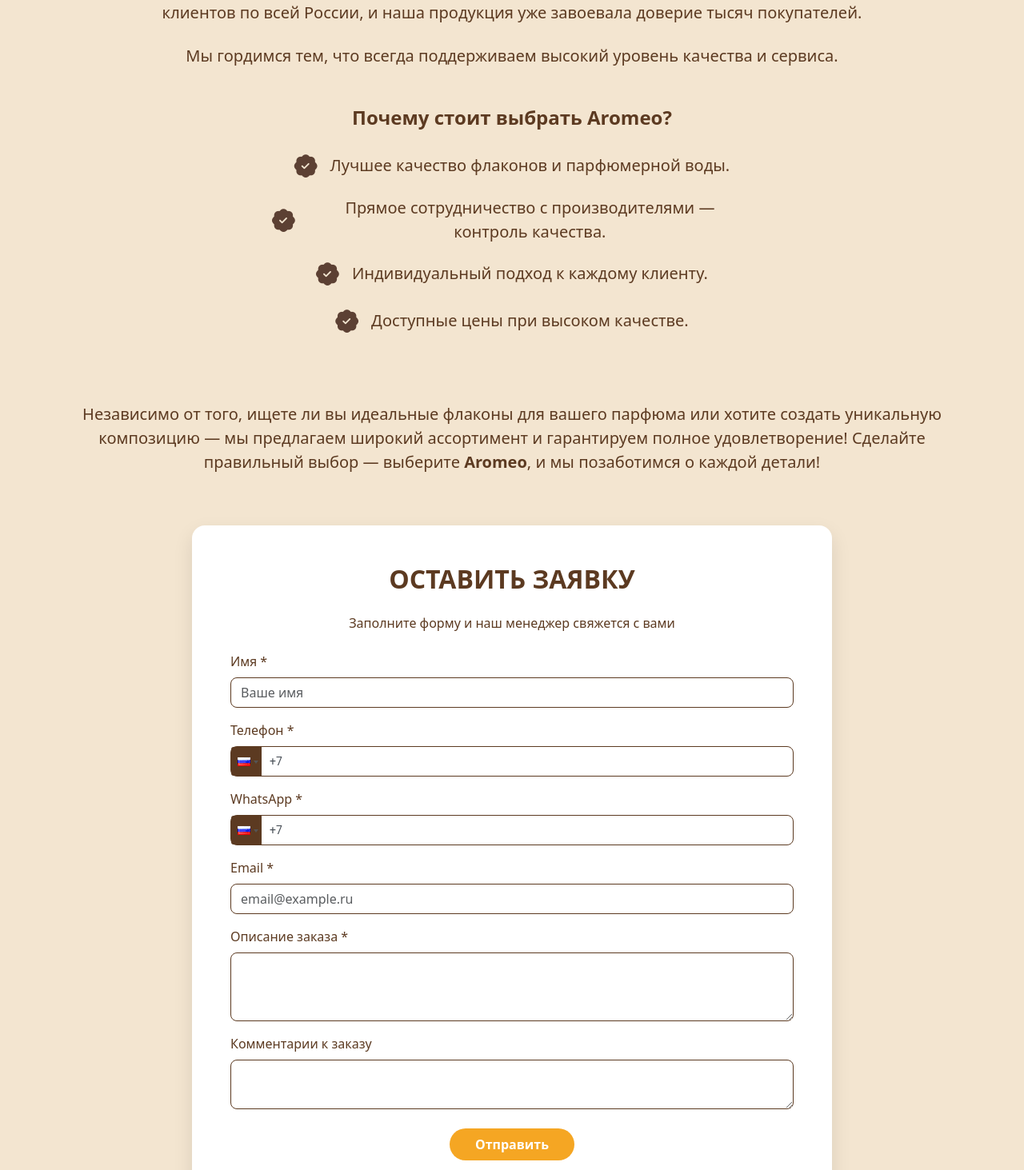
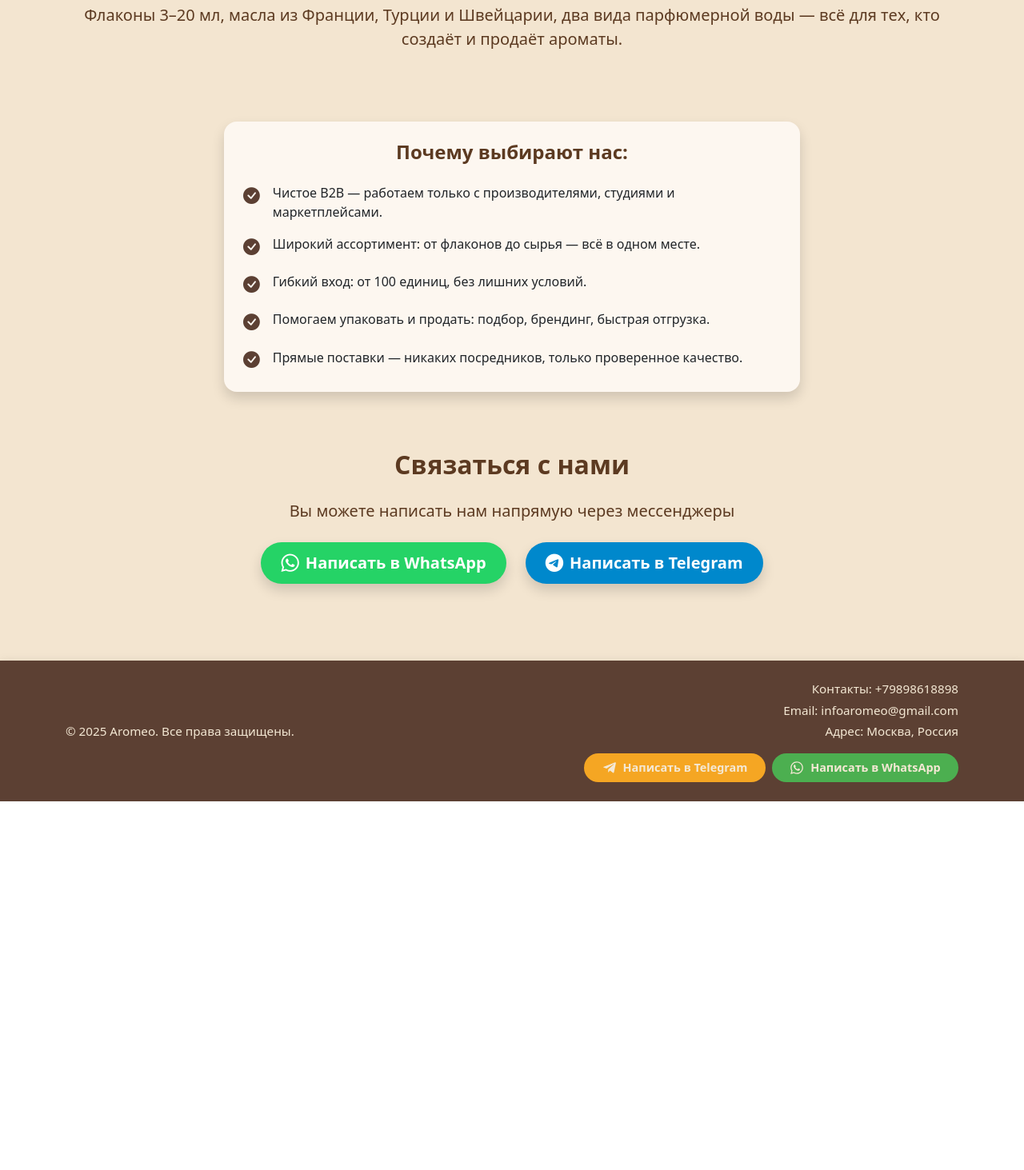
Before and after one commit to julianaandruk/AROMEO-STORE, a React (Vite) app: page / in a window 1280 px wide. Shown: the part 1007-2470 px from the top of the page at 80% size. After the commit the page ends 2009 px from the top, so only its background shows below. Built offline with nearby package versions, Linux system fonts and the light colour scheme.

Commit message:
Atnaujinti paskutiniai pakeitimai

```diff
--- a/src/components/Footer.jsx
+++ b/src/components/Footer.jsx
@@ -12,7 +12,7 @@
 
             <div className="col-md-6 text-center text-md-end">
               <p className="mb-1">Контакты: +79898618898</p>
-              <p className="mb-1">Email: info@aromeo.mail.ru</p>
+              <p className="mb-1">Email: infoaromeo@gmail.com</p>
               <p className="mb-3">Адрес: Москва, Россия</p>
 
               {/* Mygtukai į Telegram ir WhatsApp */}
--- a/src/index.css
+++ b/src/index.css
@@ -980,3 +980,31 @@
     max-height: 700px;
   }
 }
+
+.whatsapp-btn {
+  background-color: #25D366;
+  color: white;
+  font-weight: bold;
+  transition: transform 0.2s ease, box-shadow 0.2s ease;
+}
+
+.whatsapp-btn:hover {
+  background-color: #25D366 !important;
+  color: white !important;
+  transform: scale(1.05);
+  box-shadow: 0 0 15px rgba(37, 211, 102, 0.3);
+}
+
+.telegram-btn {
+  background-color: #0088cc;
+  color: white;
+  font-weight: bold;
+  transition: transform 0.2s ease, box-shadow 0.2s ease;
+}
+
+.telegram-btn:hover {
+  background-color: #0088cc !important;
+  color: white !important;
+  transform: scale(1.05);
+  box-shadow: 0 0 15px rgba(0, 136, 204, 0.3);
+}
--- a/src/pages/Home.jsx
+++ b/src/pages/Home.jsx
@@ -1,286 +1,137 @@
-import { useState, useEffect, useRef } from "react";
 import { Link } from "react-router-dom";
-import PhoneInput from "react-phone-input-2";
-import "react-phone-input-2/lib/bootstrap.css";
 import { Helmet } from "react-helmet";
 
 function Home() {
-  const [formData, setFormData] = useState({
-    name: "",
-    phone: "",
-    whatsapp: "",
-    email: "",
-    description: "",
-    comment: "",
-  });
-  const [success, setSuccess] = useState(false);
-  const [errors, setErrors] = useState({});
-
-  const successRef = useRef(null);
-
-  useEffect(() => {
-    if (success) {
-      successRef.current?.scrollIntoView({ behavior: "smooth" });
-      const timer = setTimeout(() => setSuccess(false), 5000);
-      return () => clearTimeout(timer);
-    }
-  }, [success]);
-
-  const handleChange = (e) => {
-    setFormData({ ...formData, [e.target.name]: e.target.value });
-  };
-
-  const validateForm = () => {
-    const newErrors = {};
-
-    if (!formData.name.trim()) {
-      newErrors.name = "Введите имя";
-    }
-    if (!formData.phone.trim()) {
-      newErrors.phone = "Введите номер телефона";
-    }
-    if (!formData.whatsapp.trim()) {
-      newErrors.whatsapp = "Введите номер WhatsApp";
-    }
-    if (!formData.email.trim()) {
-      newErrors.email = "Введите Email";
-    } else if (!/\S+@\S+\.\S+/.test(formData.email)) {
-      newErrors.email = "Введите корректный Email";
-    }
-    if (!formData.description.trim()) {
-      newErrors.description = "Введите описание заказа";
-    }
-
-    return newErrors;
-  };
-
-  const handleSubmit = async (e) => {
-    e.preventDefault();
-    const validationErrors = validateForm();
-    if (Object.keys(validationErrors).length > 0) {
-      setErrors(validationErrors);
-      return;
-    }
-    setErrors({});
-
-    try {
-      const response = await fetch("https://aromeo-backend.onrender.com/api/send-form", {
-        method: "POST",
-        headers: { "Content-Type": "application/json" },
-        body: JSON.stringify(formData),
-      });
-
-      const data = await response.json();
-      if (data.success) {
-        setSuccess(true);
-        setFormData({
-          name: "",
-          phone: "",
-          whatsapp: "",
-          email: "",
-          description: "",
-          comment: "",
-        });
-      } else {
-        alert("Ошибка при отправке формы");
-      }
-    } catch (err) {
-      console.error("Ошибка при отправке формы:", err);
-      alert("Ошибка соединения с сервером");
-    }
-  };
-
   return (
     <>
       <Helmet>
         <title>AROMEO — Парфюмерия, флаконы и масла оптом</title>
-        <meta name="description" content="Качественная парфюмерная продукция и флаконы оптом от AROMEO. Доставка по всей России. Лучшее качество и выгодные цены!" />
-        <meta property="og:title" content="AROMEO — Флаконы и парфюмерная основа оптом" />
-        <meta property="og:description" content="Широкий ассортимент флаконов, масел и парфюмерной основы. Индивидуальный подход. Быстрая доставка по России." />
+        <meta
+          name="description"
+          content="Качественная парфюмерная продукция и флаконы оптом от AROMEO. Доставка по всей России. Лучшее качество и выгодные цены!"
+        />
+        <meta
+          property="og:title"
+          content="AROMEO — Флаконы и парфюмерная основа оптом"
+        />
+        <meta
+          property="og:description"
+          content="Широкий ассортимент флаконов, масел и парфюмерной основы. Индивидуальный подход. Быстрая доставка по России."
+        />
         <meta property="og:type" content="website" />
       </Helmet>
 
+      {/* Hero */}
       <div className="hero-container">
         <div className="hero-overlay">
           <div className="hero-content">
-            <h1>Добро пожаловать в <span className="brand">Aromeo</span></h1>
+            <h1>
+              Добро пожаловать в <span className="brand">Aromeo</span>
+            </h1>
             <p>
-            Aromeo — это бренд, специализирующийся на продаже флаконов
-            и парфюмерной воды высочайшего качества. Мы также являемся производителями духов,
-            работаем напрямую с заводами и являемся прямыми дистрибьюторами,
-            что позволяет нам предлагать продукцию, соответствующую самым строгим стандартам.
+              Aromeo — это бренд, специализирующийся на продаже флаконов и
+              парфюмерной воды высочайшего качества. Мы также являемся
+              производителями духов, работаем напрямую с заводами и являемся
+              прямыми дистрибьюторами, что позволяет нам предлагать продукцию,
+              соответствующую самым строгим стандартам.
             </p>
             <div className="buttons">
-  <Link to="/flakony" className="hero-btn hero-btn-primary">Флаконы</Link>
-
-  <div className="hero-btn-outline-group">
-    <Link to="/masla" className="hero-btn hero-btn-outline">Масла</Link>
-    <Link to="/parfyumeriya" className="hero-btn hero-btn-outline">Парфюмерная основа</Link>
-  </div>
-</div>
-
+              <Link to="/flakony" className="hero-btn hero-btn-primary">
+                Флаконы
+              </Link>
+              <Link to="/masla" className="hero-btn hero-btn-primary">
+                Масла
+              </Link>
+              <Link to="/parfyumeriya" className="hero-btn hero-btn-primary">
+                Парфюмерная основа
+              </Link>
+            </div>
           </div>
         </div>
       </div>
 
-      {/* Apie parduotuvę */}
+      {/* Naujas informacinis blokas apie tiekimą */}
       <section className="pt-5 pb-5 bg-sand text-brown">
-  <div className="container text-center">
-    <h2 className="display-5 fw-bold mb-5">О нас</h2>
+        <div className="container text-center">
+          <h2 className="display-5 fw-bold mb-4">
+            Aromeo — надёжный поставщик сырья для парфюмерии
+          </h2>
+          <p className="lead">
+            Флаконы 3–20 мл, масла из Франции, Турции и Швейцарии, два вида
+            парфюмерной воды — всё для тех, кто создаёт и продаёт ароматы.
+          </p>
+        </div>
+      </section>
 
-    <p className="lead mb-4">
-      <span className="fw-semibold">Aromeo</span> более 5 лет на рынке и сотрудничает с топовыми селлерами на Wildberries и Ozon.
-      Мы обслуживаем клиентов по всей России, и наша продукция уже завоевала доверие тысяч покупателей.
-    </p>
-
-    <p className="lead mb-5">
-      Мы гордимся тем, что всегда поддерживаем высокий уровень качества и сервиса.
-    </p>
-
-    <h4 className="fw-bold mb-4">Почему стоит выбрать Aromeo?</h4>
-
-    {/* Sąrašas su ryškesnėmis varnelėmis, bet viskas centruota */}
-    <div className="d-flex justify-content-center mb-5">
-      <ul className="list-unstyled text-center" style={{ maxWidth: "600px" }}>
-        <li className="mb-3 d-flex flex-column align-items-center">
-          <div className="d-flex align-items-center gap-3">
-            <i className="bi bi-patch-check-fill" style={{ color: "#5c4033", fontSize: "1.8rem" }}></i>
-            <span className="lead">Лучшее качество флаконов и парфюмерной воды.</span>
-          </div>
+      {/* Kodėl renkasi mus – kortelė */}
+      <section className="py-4">
+  <div className="container d-flex justify-content-center">
+    <div
+      className="card shadow border-0 rounded-4 p-4"
+      style={{
+        maxWidth: "720px",
+        backgroundColor: "#fdf7f0", // švelnesnis nei baltas
+      }}
+    >
+      <h4 className="fw-bold text-center text-brown mb-4">Почему выбирают нас:</h4>
+      <ul className="list-unstyled mb-0">
+        <li className="mb-3 d-flex">
+          <i className="bi bi-check-circle-fill me-3" style={{ color: "#5c4033", fontSize: "1.3rem" }}></i>
+          <span>Чистое B2B — работаем только с производителями, студиями и маркетплейсами.</span>
         </li>
-        <li className="mb-3 d-flex flex-column align-items-center">
-          <div className="d-flex align-items-center gap-3">
-            <i className="bi bi-patch-check-fill" style={{ color: "#5c4033", fontSize: "1.8rem" }}></i>
-            <span className="lead">Прямое сотрудничество с производителями — контроль качества.</span>
-          </div>
+        <li className="mb-3 d-flex">
+          <i className="bi bi-check-circle-fill me-3" style={{ color: "#5c4033", fontSize: "1.3rem" }}></i>
+          <span>Широкий ассортимент: от флаконов до сырья — всё в одном месте.</span>
         </li>
-        <li className="mb-3 d-flex flex-column align-items-center">
-          <div className="d-flex align-items-center gap-3">
-            <i className="bi bi-patch-check-fill" style={{ color: "#5c4033", fontSize: "1.8rem" }}></i>
-            <span className="lead">Индивидуальный подход к каждому клиенту.</span>
-          </div>
+        <li className="mb-3 d-flex">
+          <i className="bi bi-check-circle-fill me-3" style={{ color: "#5c4033", fontSize: "1.3rem" }}></i>
+          <span>Гибкий вход: от 100 единиц, без лишних условий.</span>
         </li>
-        <li className="mb-3 d-flex flex-column align-items-center">
-          <div className="d-flex align-items-center gap-3">
-            <i className="bi bi-patch-check-fill" style={{ color: "#5c4033", fontSize: "1.8rem" }}></i>
-            <span className="lead">Доступные цены при высоком качестве.</span>
-          </div>
+        <li className="mb-3 d-flex">
+          <i className="bi bi-check-circle-fill me-3" style={{ color: "#5c4033", fontSize: "1.3rem" }}></i>
+          <span>Помогаем упаковать и продать: подбор, брендинг, быстрая отгрузка.</span>
+        </li>
+        <li className="d-flex">
+          <i className="bi bi-check-circle-fill me-3" style={{ color: "#5c4033", fontSize: "1.3rem" }}></i>
+          <span>Прямые поставки — никаких посредников, только проверенное качество.</span>
         </li>
       </ul>
     </div>
-
-    <p className="lead">
-      Независимо от того, ищете ли вы идеальные флаконы для вашего парфюма
-      или хотите создать уникальную композицию — мы предлагаем широкий ассортимент и гарантируем полное удовлетворение!
-      Сделайте правильный выбор — выберите <span className="fw-semibold">Aromeo</span>, и мы позаботимся о каждой детали!
-    </p>
   </div>
 </section>
 
 
-      {/* Užsakymo forma */}
-      <section className="form-section">
-        <div className="container">
-          <div className="form-card mx-auto p-4 p-md-5">
-            <h2 className="text-center text-brown fw-bold mb-4">ОСТАВИТЬ ЗАЯВКУ</h2>
-            <p className="text-center mb-4">Заполните форму и наш менеджер свяжется с вами</p>
-            <form onSubmit={handleSubmit}>
-              <div className="mb-3">
-                <label className="form-label">Имя *</label>
-                <input
-                  type="text"
-                  name="name"
-                  value={formData.name}
-                  onChange={handleChange}
-                  className="form-control rounded-3 border-brown"
-                  placeholder="Ваше имя"
-                />
-                {errors.name && <small className="text-danger">{errors.name}</small>}
-              </div>
 
-              <div className="mb-3">
-                <label className="form-label">Телефон *</label>
-                <div className="phone-input-group">
-                  <PhoneInput
-                    country="ru"
-                    preferredCountries={["ru", "kz", "by"]}
-                    value={formData.phone}
-                    onChange={(value) => setFormData({ ...formData, phone: value })}
-                    containerClass="w-100"
-                    inputClass="form-control"
-                    dropdownStyle={{ zIndex: 9999 }}
-                  />
-                </div>
-                {errors.phone && <small className="text-danger">{errors.phone}</small>}
-              </div>
+      {/* Kontaktų mygtukai vietoje formos */}
+      <section className="contact-buttons-section bg-sand text-center py-5">
+  <h2 className="fw-bold text-brown mb-4">Связаться с нами</h2>
+  <p className="lead mb-4">
+    Вы можете написать нам напрямую через мессенджеры
+  </p>
+  <div className="d-flex justify-content-center gap-4 flex-wrap">
+    <a
+      href="https://wa.me/79898618898"
+      target="_blank"
+      rel="noopener noreferrer"
+      className="btn btn-lg d-flex align-items-center gap-2 px-4 py-2 shadow rounded-pill whatsapp-btn"
+    >
+      <i className="bi bi-whatsapp" style={{ fontSize: "1.4rem" }}></i>
+      Написать в WhatsApp
+    </a>
 
-              <div className="mb-3">
-                <label className="form-label">WhatsApp *</label>
-                <div className="phone-input-group">
-                  <PhoneInput
-                    country="ru"
-                    preferredCountries={["ru", "kz", "by"]}
-                    value={formData.whatsapp}
-                    onChange={(value) => setFormData({ ...formData, whatsapp: value })}
-                    containerClass="w-100"
-                    inputClass="form-control"
-                    dropdownStyle={{ zIndex: 9999 }}
-                  />
-                </div>
-                {errors.whatsapp && <small className="text-danger">{errors.whatsapp}</small>}
-              </div>
+    <a
+      href="https://t.me/aromeo_info"
+      target="_blank"
+      rel="noopener noreferrer"
+      className="btn btn-lg d-flex align-items-center gap-2 px-4 py-2 shadow rounded-pill telegram-btn"
+    >
+      <i className="bi bi-telegram" style={{ fontSize: "1.4rem" }}></i>
+      Написать в Telegram
+    </a>
+  </div>
+</section>
 
-              <div className="mb-3">
-                <label className="form-label">Email *</label>
-                <input
-                  type="email"
-                  name="email"
-                  value={formData.email}
-                  onChange={handleChange}
-                  className="form-control rounded-3 border-brown"
-                  placeholder="email@example.ru"
-                />
-                {errors.email && <small className="text-danger">{errors.email}</small>}
-              </div>
 
-              <div className="mb-3">
-                <label className="form-label">Описание заказа *</label>
-                <textarea
-                  name="description"
-                  value={formData.description}
-                  onChange={handleChange}
-                  className="form-control rounded-3 border-brown"
-                  rows="3"
-                ></textarea>
-                {errors.description && <small className="text-danger">{errors.description}</small>}
-              </div>
-
-              <div className="mb-4">
-                <label className="form-label">Комментарии к заказу</label>
-                <textarea
-                  name="comment"
-                  value={formData.comment}
-                  onChange={handleChange}
-                  className="form-control rounded-3 border-brown"
-                  rows="2"
-                ></textarea>
-              </div>
-
-              <div className="text-center">
-                <button type="submit" className="btn-submit">
-                  Отправить
-                </button>
-              </div>
-
-              {success && (
-                <div ref={successRef} className="alert alert-success mt-4 text-center">
-                  Заявка успешно отправлена. Мы скоро свяжемся с вами.
-                </div>
-              )}
-            </form>
-          </div>
-        </div>
-      </section>
     </>
   );
 }
```
